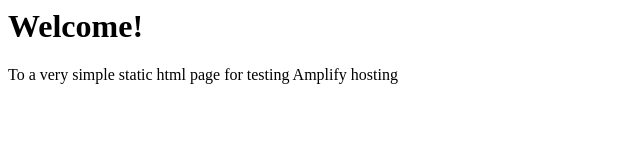
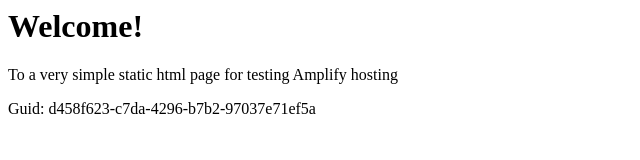
Before and after one commit to aws-aemilia-iad/Github-PR-Commit-Integration-Test-DoNotTouch-GitHubAutoBuildPrPreviewCanaryTest-v1-prod-us-east-1, a website: page src/index.html in a window 1280 px wide. Shown: the whole page, without its empty margins (0-640 px from the left). Drawn offline with Linux system fonts and the light colour scheme.

Commit message:
commit from integ tests

```diff
--- a/src/index.html
+++ b/src/index.html
@@ -1,3 +1,5 @@
+
+
 <html lang="en">
 
 <head>
@@ -10,6 +12,6 @@
 <body>
     <h1>Welcome!</h1>
     <p>To a very simple static html page for testing Amplify hosting</p>
-</body>
+    <p>Guid: d458f623-c7da-4296-b7b2-97037e71ef5a</p></body>
 
 </html>
```
